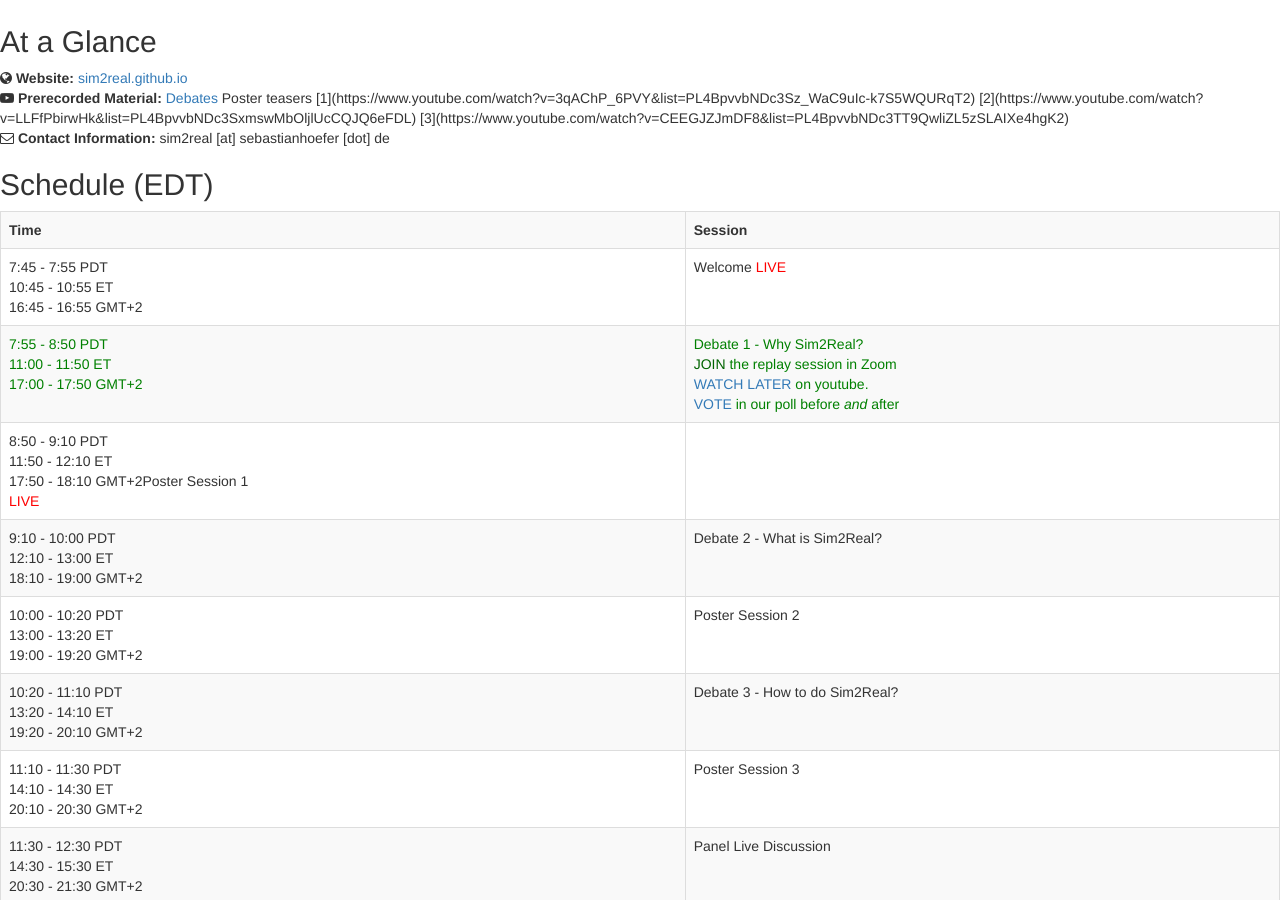
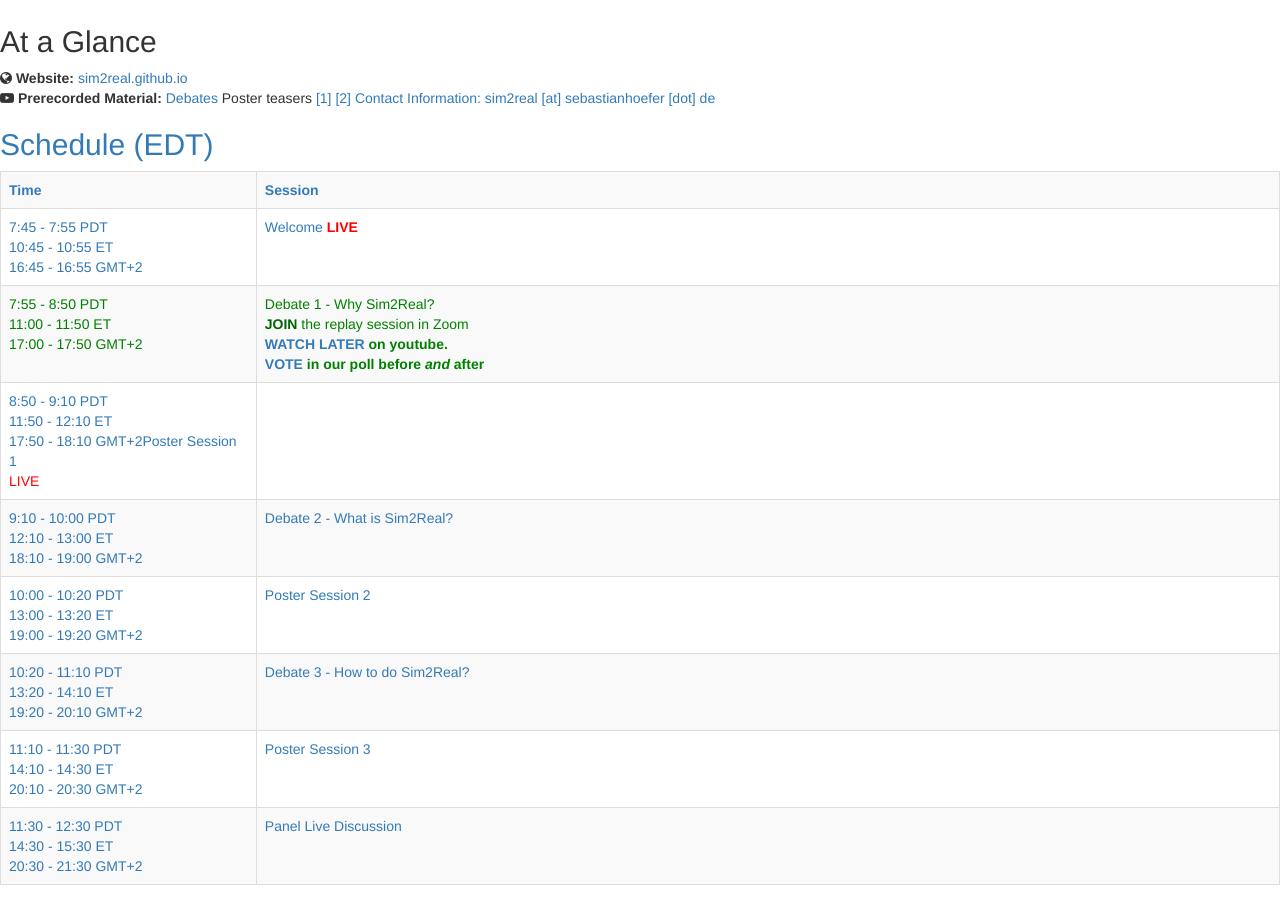
Before and after one commit to sim2real/sim2real.github.io, a Jekyll site: the page pheedloop/index.html, which Jekyll copies as it is, in a window 1280 px wide and 900 px high. Built offline with Jekyll 4.4.1, drawn with Linux system fonts in a browser that asks for light colours; nearby versions of some CDN libraries; some of the changed text lies outside the part shown.

Commit message:
Pumped up feedloop schedule

```diff
--- a/pheedloop/index.html
+++ b/pheedloop/index.html
@@ -21,9 +21,10 @@
         href="https://sim2real.github.io" target="_blank">sim2real.github.io</a><br />
     <strong><span class="fa fa-youtube-play"></span> Prerecorded Material:</strong> <a
         href="https://www.youtube.com/watch?v=Q-rsvVr2CjE&list=PLKUnyDCkD3O_BHMiGuP7V38KEUSzVGJb0" target="_blank">Debates</a>
-        Poster teasers [1](https://www.youtube.com/watch?v=3qAChP_6PVY&list=PL4BpvvbNDc3Sz_WaC9uIc-k7S5WQURqT2)
-         [2](https://www.youtube.com/watch?v=LLFfPbirwHk&list=PL4BpvvbNDc3SxmswMbOljlUcCQJQ6eFDL)
-         [3](https://www.youtube.com/watch?v=CEEGJZJmDF8&list=PL4BpvvbNDc3TT9QwliZL5zSLAIXe4hgK2)
+        Poster teasers
+        <a href="https://www.youtube.com/watch?v=3qAChP_6PVY&list=PL4BpvvbNDc3Sz_WaC9uIc-k7S5WQURqT2">[1]</a>
+        <a href="https://www.youtube.com/watch?v=LLFfPbirwHk&list=PL4BpvvbNDc3SxmswMbOljlUcCQJQ6eFDL">[2]</a>
+        <a href="https://www.youtube.com/watch?v=CEEGJZJmDF8&list=PL4BpvvbNDc3TT9QwliZL5zSLAIXe4hgK2[3]</a>
         <br />
     <strong><span class="fa fa-envelope-o"></span> Contact Information:</strong> sim2real [at] sebastianhoefer [dot] de
 </div>
@@ -34,23 +35,23 @@
     <table class="table table-striped table-bordered">
         <tbody>
             <tr>
-                <th>Time</th>
-                <th>Session</th>
+                <th width="20%">Time</th>
+                <th width="80%">Session</th>
             </tr>
             <tr>
                 <td>7:45 - 7:55 PDT<br/>
                 10:45 - 10:55 ET<br/>
                 16:45 - 16:55 GMT+2</td>
-                <td>Welcome <span style="color: red">LIVE</span></td>
+                <td>Welcome <span style="color: red; font-weight:bold;">LIVE</span></td>
             </tr>
             <tr style="color:green">
                 <td>7:55 - 8:50 PDT<br/>
                 11:00 - 11:50 ET<br/>
                 17:00 - 17:50 GMT+2</td>
                 <td>Debate 1 - Why Sim2Real?<br/>
-                <span style="color: darkgreen">JOIN</span> the replay session in Zoom<br/>
-                <a href="https://youtu.be/Q-rsvVr2CjE" target="_blank">WATCH LATER</a> on youtube.<br/>
-                <a href="#slido1">VOTE</a> in our poll before <i>and</i> after
+                <span style="color: darkgreen; font-weight:bold;">JOIN</span> the replay session in Zoom<br/>
+                <a href="https://youtu.be/Q-rsvVr2CjE" target="_blank"><b>WATCH LATER</a> on youtube.<br/>
+                <a href="#slido1"><b>VOTE</a></a> in our poll before <i>and</i> after
                 </td>
             </tr>
             <tr>
@@ -155,13 +156,6 @@
     </table>
 </div>
 
-
-<div>
-    <h2 id="poster">Interactive Poster Session</h2>
-
-</div>
-
-
 <div>
     <h2 id="speakers">Speakers and Panelists</h2>
     <ul>
```
